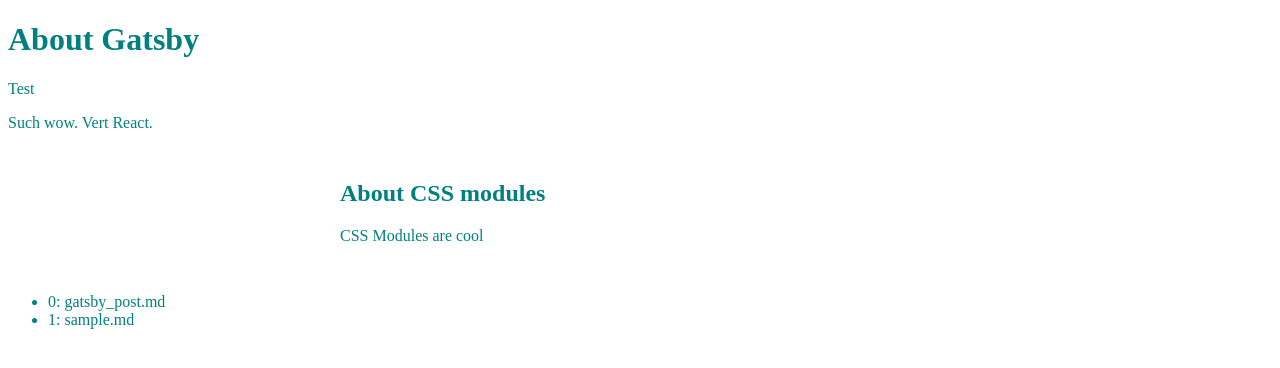
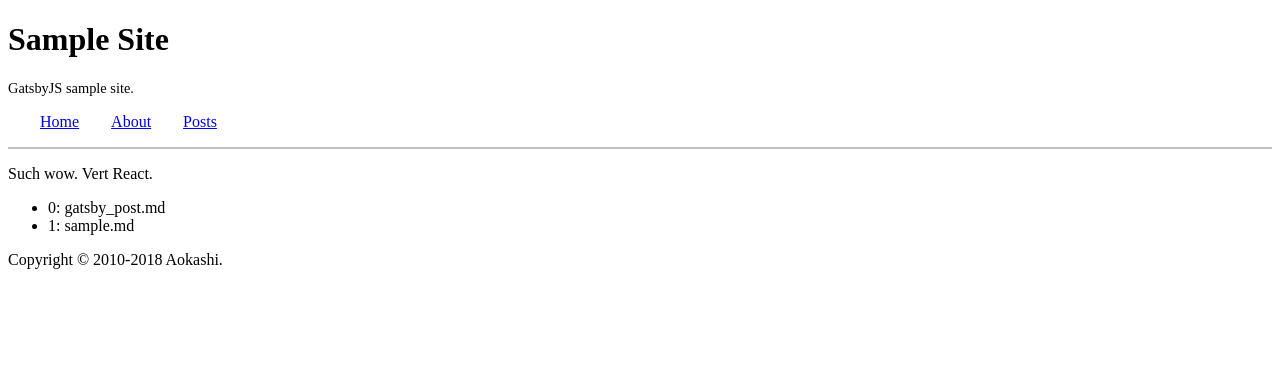
Before and after one commit to aokashi/netlify-test, a Gatsby site in the folder hello-world/: page /about in a window 1280 px wide. Built offline with nearby package versions, Linux system fonts and the light colour scheme; Gatsby itself is replaced by a stand-in of ours.

Commit message:
コンポーネントを整理、lockファイルのパッケージをアップグレード

```diff
--- a/hello-world/gatsby-config.js
+++ b/hello-world/gatsby-config.js
@@ -1,6 +1,7 @@
 module.exports = {
     siteMetadata: {
-        title: 'Sample Site'
+        title: 'Sample Site',
+        description: 'GatsbyJS sample site.'
     },
     plugins: [
         {
--- a/hello-world/package.json
+++ b/hello-world/package.json
@@ -12,6 +12,7 @@
     "gatsby-plugin-sass": "^2.0.1",
     "gatsby-source-filesystem": "^2.0.1",
     "gatsby-transformer-remark": "^2.1.6",
+    "lodash.camelcase": "^4.3.0",
     "node-sass": "^4.9.3",
     "react": "^16.5.1",
     "react-dom": "^16.5.1"
--- /dev/null
+++ b/hello-world/src/components/footer.js
@@ -0,0 +1,7 @@
+import React from "react";
+
+export default () => (
+    <footer>
+        <p>Copyright © 2010-2018 Aokashi.</p>
+    </footer>
+)
--- a/hello-world/src/components/header.js
+++ b/hello-world/src/components/header.js
@@ -1,8 +1,33 @@
-import React from "react"
+import React from "react";
+import styles from "./header.module.css";
+import { StaticQuery, Link, graphql } from "gatsby";
 
-export default (props) => (
-    <header>
-        <h1>{props.headerText}</h1>
-        <p>{props.children}</p>
-    </header>
+// TODO: ClassName の複数指定はどうしたらいいのか？
+
+export default () => (
+    <StaticQuery
+        query={graphql`
+            query {
+                site {
+                    siteMetadata {
+                        title
+                        description
+                    }
+                }
+            }
+        `}
+        render={data => (
+            <header className={styles.header}>
+                <h1 className={styles.text}>{data.site.siteMetadata.title}</h1>
+                <p className={styles.description}>{data.site.siteMetadata.description}</p>
+                <nav className={styles.menu}>
+                    <ul>
+                        <li><Link to ="/">Home</Link></li>
+                        <li><Link to ="/about">About</Link></li>
+                        <li><Link to ="/page">Posts</Link></li>
+                    </ul>
+                </nav>
+            </header>
+        )}
+    />
 )
--- /dev/null
+++ b/hello-world/src/components/header.module.css
@@ -0,0 +1,22 @@
+.header {
+    border-bottom: 2px solid #c0c0c0;
+}
+
+.text {
+    font-size: 2rem;
+    font-weight: bold;
+}
+
+.description {
+    font-size: .9rem;
+}
+
+.menu ul {
+    list-style: none;
+    padding: 0 1rem;
+}
+
+.menu ul li {
+    display: inline-block;
+    margin: 0 1rem;
+}
--- a/hello-world/src/pages/about.js
+++ b/hello-world/src/pages/about.js
@@ -1,21 +1,20 @@
 import React from "react";
 import Header from "../components/header";
-import Container from "../components/container";
+import Footer from "../components/footer";
 import { graphql } from "gatsby";
 
 export default ({ data }) => (
-    <div style={{ color: `teal` }}>
-        <Header headerText="About Gatsby">Test</Header>
+    <div>
+        <Header />
+        <div>
             <p>Such wow. Vert React.</p>
-        <Container>
-            <h2>About CSS modules</h2>
-            <p>CSS Modules are cool</p>
-        </Container>
             <ul>
             {data.allFile.edges.map(({node}, index) => (
                 <li>{index}: {node.relativePath}</li>
             ))}
             </ul>
+        </div>
+        <Footer />
     </div>
 )
 
--- a/hello-world/src/pages/index.js
+++ b/hello-world/src/pages/index.js
@@ -1,21 +1,17 @@
 import React from "react";
-import { Link, graphql } from "gatsby";
+import Header from "../components/header";
+import Footer from "../components/footer";
 
-export default ({ data }) => (
-    <div style={{ color: `purple` }}>
-        <h1>{data.site.siteMetadata.title}</h1>
-        <Link to ="/about/">About</Link>
-        <p>What a world.</p>
-        <img src="https://contents.aokashi.net/refs/chashitsu_icon.png" alt="" />
+export default () => (
+    <div>
+        <Header />
+        <div>
+            <p>これはトップページです。</p>
+            <div style={{ color: `purple` }}>
+                <p>What a world.</p>
+                <img src="https://contents.aokashi.net/refs/chashitsu_icon.png" alt="" />
+            </div>
+        </div>
+        <Footer />
     </div>
 )
-
-export const query = graphql`
-    query {
-        site {
-            siteMetadata {
-                title
-            }
-        }
-    }
-`
```
Also changed, not shown: hello-world/src/pages/page.js (+6 -1 lines), hello-world/src/templates/blog-post.js (+12 -6 lines), 1 other file. Lines whose indentation alone changed are shown as unchanged.
